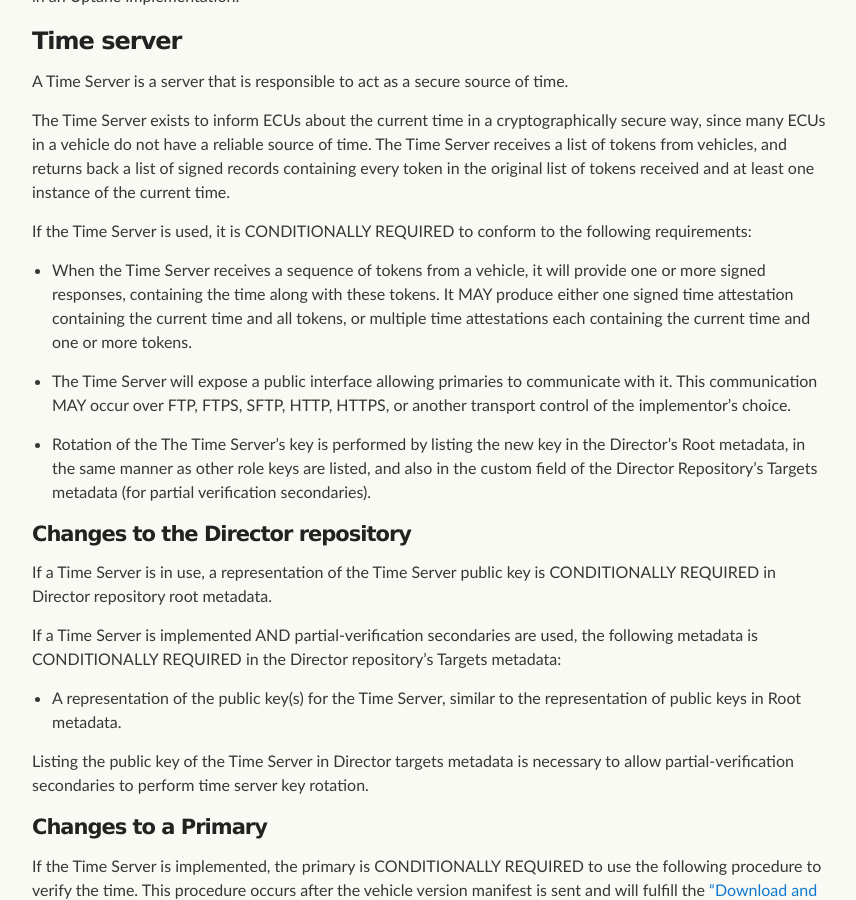
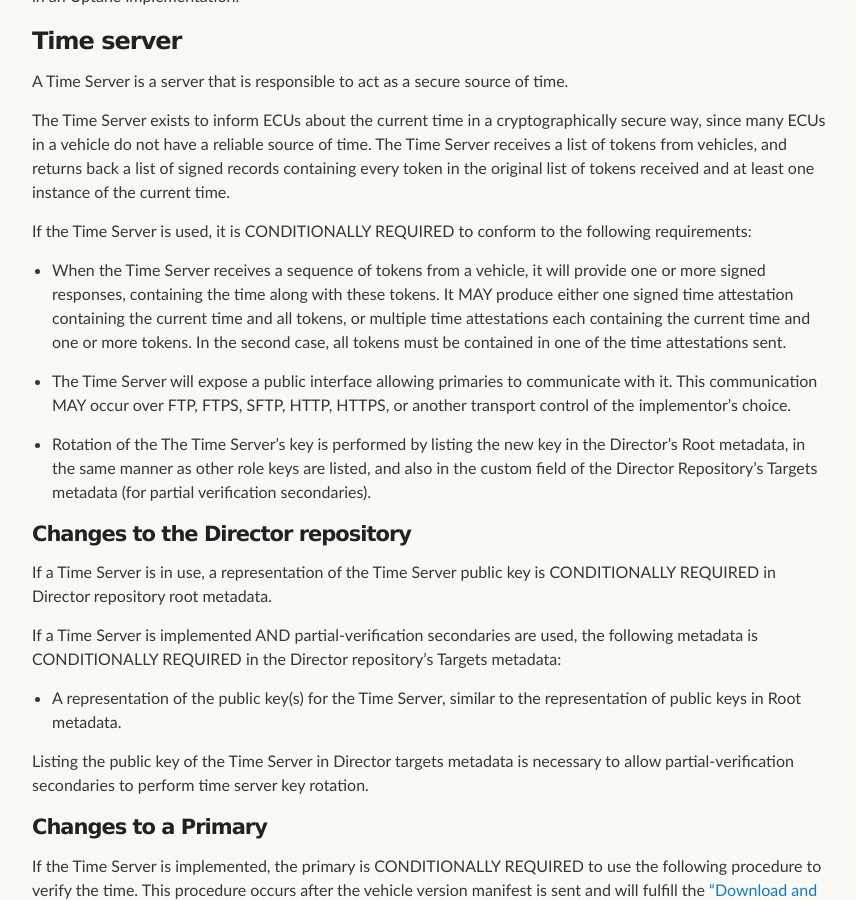
Before and after one commit to uptane/deployment-considerations, a Jekyll site: the page built from repositories.md, in a window 1280 px wide and 900 px high, scrolled down 665 px. Shown: the whole window, without its empty margins (208-1064 px from the left). Built offline with Jekyll 4.4.1, drawn with Linux system fonts in a browser that asks for light colours; our own code applies the rules of GitHub Pages for plain Markdown files.

```diff
--- a/repositories.md
+++ b/repositories.md
@@ -21,7 +21,7 @@ The Time Server exists to inform ECUs about the current time in a cryptographica
 
 If the Time Server is used, it is CONDITIONALLY REQUIRED to conform to the following requirements:
 
-* When the Time Server receives a sequence of tokens from a vehicle, it will provide one or more signed responses, containing the time along with these tokens. It MAY produce either one signed time attestation containing the current time and all tokens, or multiple time attestations each containing the current time and one or more tokens.
+* When the Time Server receives a sequence of tokens from a vehicle, it will provide one or more signed responses, containing the time along with these tokens. It MAY produce either one signed time attestation containing the current time and all tokens, or multiple time attestations each containing the current time and one or more tokens. In the second case, all tokens must be contained in one of the time attestations sent.
 
 * The Time Server will expose a public interface allowing primaries to communicate with it. This communication MAY occur over FTP, FTPS, SFTP, HTTP, HTTPS, or another transport control of the implementor's choice.
 
```
